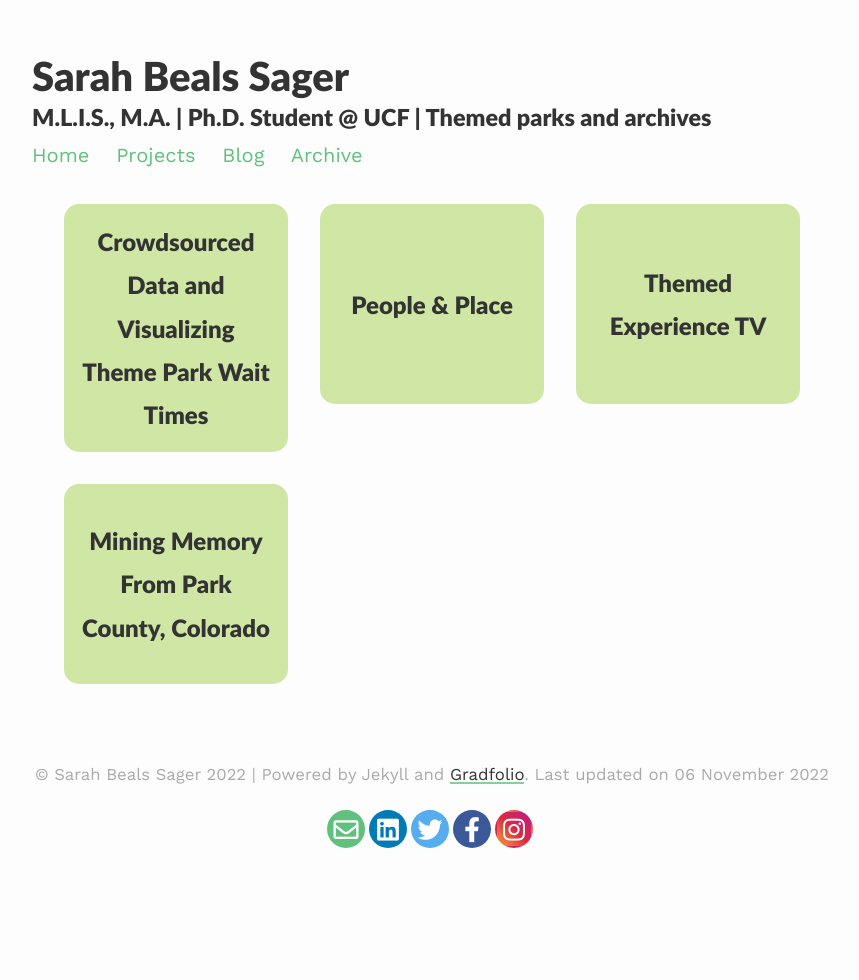
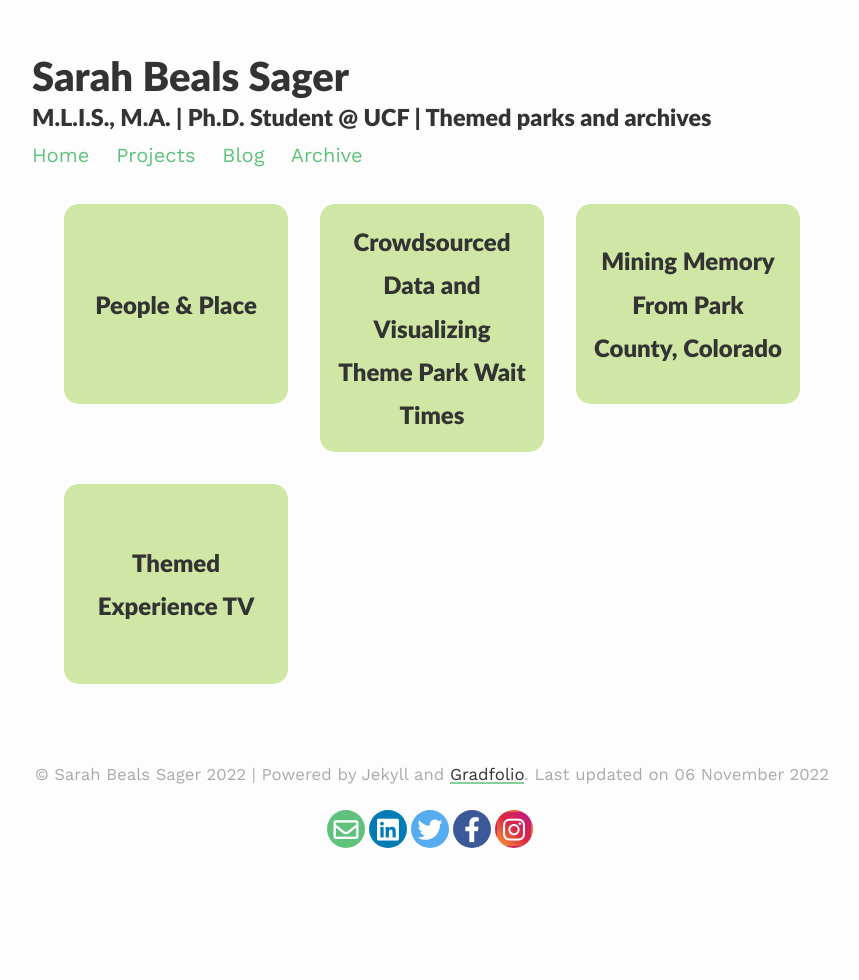
Before and after one commit to ThatGryffindork/gradfolio2022, a Jekyll site: the page built from _pages/projects.md, in a window 1280 px wide. Shown: the whole page, without its empty margins (208-1067 px from the left). Built offline with Jekyll 4.4.1, drawn with Linux system fonts in a browser that asks for light colours; nearby versions of some CDN libraries; part of the change alters nothing that is shown.

```diff
--- a/_config.yml
+++ b/_config.yml
@@ -43,10 +43,10 @@ collections:
     output: true
     permalink: /projects/:name/
     order:
-      - shortProject.md
-      - longerProjectTitle.md
-      - redirect.md
-      - project4.md
+      - PeoplePlace.md
+      - CrowdsourcedData.md
+      - pclha.md
+      - bbf_bhm.md
       - project5.md
       - project6.md
 
```
